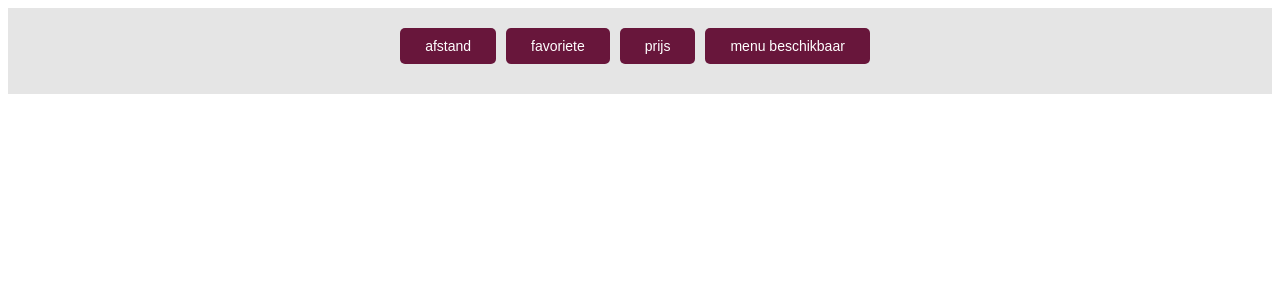
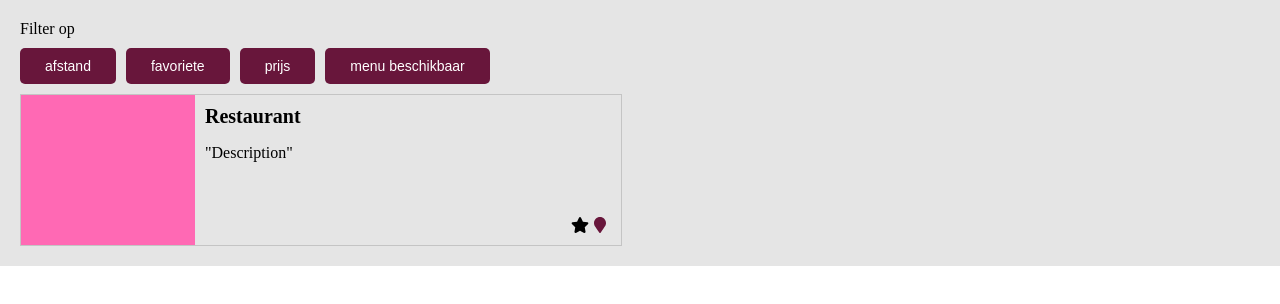
Before and after one commit to jaspervriends/medialab-2-menunu, a React (Create React App) app in the folder frontend/: page /home in a window 1280 px wide. Shown: the top 304 px of the page. Built offline with nearby package versions, Linux system fonts and the light colour scheme.

Commit message:
add Card component

```diff
--- a/frontend/src/app.scss
+++ b/frontend/src/app.scss
@@ -1 +1,5 @@
 $primary-color: #68163B;
+
+body {
+    margin: 0;
+}
--- /dev/null
+++ b/frontend/src/components/Card/Card.js
@@ -0,0 +1,32 @@
+import React, { Component } from "react";
+import "./card.scss";
+import { FontAwesomeIcon } from "@fortawesome/react-fontawesome";
+
+class Card extends Component {
+  render() {
+    return (
+    <div className={"card"}>
+      <div className={"card__image"}>
+      </div>
+      <div className={"card__content"}>
+        <h3 className={"card__title"}>
+          {this.props.title}
+        </h3>
+        <p className={"card__description"}>
+          "{this.props.description}"
+        </p>
+        <div className={"card__actions"}>
+          <span className={"card__actions-item"}>
+            <FontAwesomeIcon icon={["fas", "star"]} />
+          </span>
+          <span className={"card__actions-item"}>
+            <FontAwesomeIcon icon={["fas", "map-marker"]} />
+          </span>
+        </div>
+      </div>
+    </div>
+  );
+  }
+}
+
+export default Card;
--- /dev/null
+++ b/frontend/src/components/Card/card.scss
@@ -0,0 +1,37 @@
+.card {
+    display: flex;
+    border: 0.25px solid #C4C4C4;
+    height: 150px;
+    max-width: 600px;
+
+    &__image {
+        flex-basis: 30%;
+        background-color: hotpink;
+    }
+
+    &__content {
+        position: relative;
+        flex-basis: 70%;
+        flex-direction: column;
+        padding: 10px;
+    }
+
+    &__title {
+        font-size: 20px;
+        margin: 0;
+    }
+
+    &__actions {
+        position: absolute;
+        right: 10px;
+        bottom: 10px;
+
+        &-item {
+            margin-right: 5px;
+        }
+    }
+
+    .fa-map-marker {
+        color: #68163B;
+    }
+}
--- a/frontend/src/index.js
+++ b/frontend/src/index.js
@@ -2,6 +2,10 @@ import React from 'react';
 import ReactDOM from 'react-dom';
 import App from './App';
 import * as serviceWorker from './serviceWorker';
+import { library } from"@fortawesome/fontawesome-svg-core";
+import { fas } from"@fortawesome/free-solid-svg-icons";
+
+library.add(fas);
 
 ReactDOM.render(
   <React.StrictMode>
--- a/frontend/src/pages/Home/Home.js
+++ b/frontend/src/pages/Home/Home.js
@@ -1,6 +1,7 @@
 import React, { useState } from "react";
 import "./home.scss";
-import Button from "../../components/Button/Button"
+import Button from "../../components/Button/Button";
+import Card from "../../components/Card/Card";
 
 export default function Home() {
   const [exampleState, setExampleState] = useState(false);
@@ -8,10 +9,16 @@ export default function Home() {
   return (
     <div className={"container"}>
       <div className={"filter"}>
-        <Button label="afstand" />
-        <Button label="favoriete" />
-        <Button label="prijs" />
-        <Button label="menu beschikbaar" />
+        <span className={"filter__title"}>Filter op</span>
+        <div className={"filter__items"}>
+          <Button label="afstand" />
+          <Button label="favoriete" />
+          <Button label="prijs" />
+          <Button label="menu beschikbaar" />
+        </div>
+      </div>
+      <div className={"overview"}>
+        <Card title="Restaurant" description="Description" />
       </div>
     </div>
   );
--- a/frontend/src/pages/Home/home.scss
+++ b/frontend/src/pages/Home/home.scss
@@ -1,5 +1,11 @@
 .container {
   padding: 20px;
-  text-align: center;
   background-color: #E5E5E5;
 }
+
+.filter {
+  &__title {
+    display: block;
+    margin-bottom: 10px;
+  }
+}
```
Also changed, not shown: frontend/package.json (+9 -5 lines), 1 other file (tests, documents, lock files or other folders).
